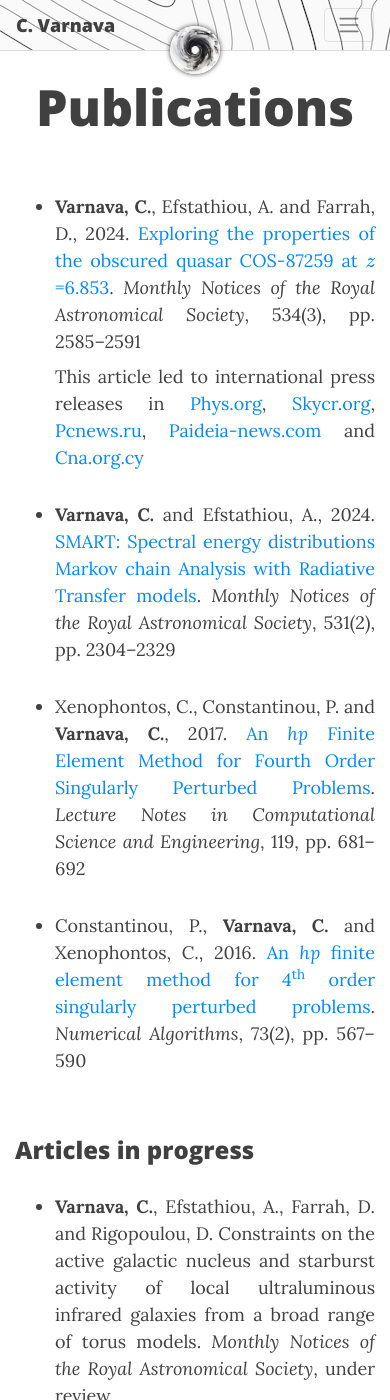
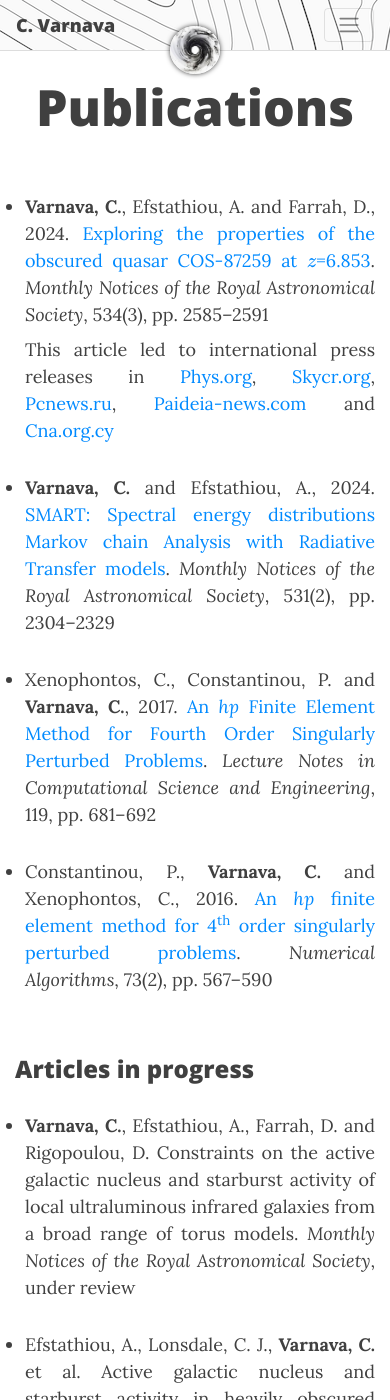
Before and after one commit to ch-var/ch-var.github.io, a Jekyll site: the page built from publications.html, in a window 390 px wide and 1400 px high. Built offline with Jekyll 4.4.1, drawn with Linux system fonts in a browser that asks for light colours; formulas are drawn with MathJax 3.

Commit message:
Update publications.html

```diff
--- a/publications.html
+++ b/publications.html
@@ -24,7 +24,7 @@
 <p></p>
 <ul>
 <li class="responsive-margin" style="margin-bottom: 8px;"><b>Varnava, C.</b>, Efstathiou, A. and Farrah, D., 2024. <a href="https://doi.org/10.1093/mnras/stae2221">Exploring the properties of the obscured quasar COS-87259 at \(z\)=6.853</a>. <i>Monthly Notices of the Royal Astronomical Society</i>, 534(3), pp. 2585–2591</li>
-<p align='justify' style="margin-top: 0px;">This article led to international press releases in <a href="https://phys.org/news/2024-10-astronomers-explore-properties-obscured-hyperluminous.html">Phys.org</a>, <a href="https://skycr.org/2024/10/21/exploran-las-propiedades-de-un-cuasar-hiperluminoso-oscurecido/">Skycr.org</a>, <a href="https://pcnews.ru/news/astronomy_obnaruzili_sverhmassivnuu_cernuu_dyru_v_centre_galaktiki_cos_87259-1530160.html#gsc.tab=0">Pcnews.ru</a>, <a href="https://paideia-news.com/panepistimio-frederick/2024/11/11/ereynitria-toy-eyropaikoy-panepistimioy-meleta-ena-protogono-yperfoteino-kbazar">Paideia-news.com</a> and <a href="https://www.cna.org.cy/press-release/article/7556971/anakoinosi-typoy-evropaiko-panepistimio-kyproy">Cna.org.cy</a></p>
+<p align='justify' class="responsive-margin" style="margin-top: 0px;">This article led to international press releases in <a href="https://phys.org/news/2024-10-astronomers-explore-properties-obscured-hyperluminous.html">Phys.org</a>, <a href="https://skycr.org/2024/10/21/exploran-las-propiedades-de-un-cuasar-hiperluminoso-oscurecido/">Skycr.org</a>, <a href="https://pcnews.ru/news/astronomy_obnaruzili_sverhmassivnuu_cernuu_dyru_v_centre_galaktiki_cos_87259-1530160.html#gsc.tab=0">Pcnews.ru</a>, <a href="https://paideia-news.com/panepistimio-frederick/2024/11/11/ereynitria-toy-eyropaikoy-panepistimioy-meleta-ena-protogono-yperfoteino-kbazar">Paideia-news.com</a> and <a href="https://www.cna.org.cy/press-release/article/7556971/anakoinosi-typoy-evropaiko-panepistimio-kyproy">Cna.org.cy</a></p>
 <p></p>
 <li class="responsive-margin"><b>Varnava, C.</b> and Efstathiou, A., 2024. <a href="https://doi.org/10.1093/mnras/stae1141">SMART: Spectral energy distributions Markov chain Analysis with Radiative Transfer models</a>. <i>Monthly Notices of the Royal Astronomical Society</i>, 531(2), pp. 2304–2329</li>
 <p></p>
@@ -51,7 +51,7 @@
 
   @media (max-width: 767px) {
     .responsive-margin {
-      margin-left: 0;
+      margin-left: -30px;
       margin-right: 0;
     }
   }
```
